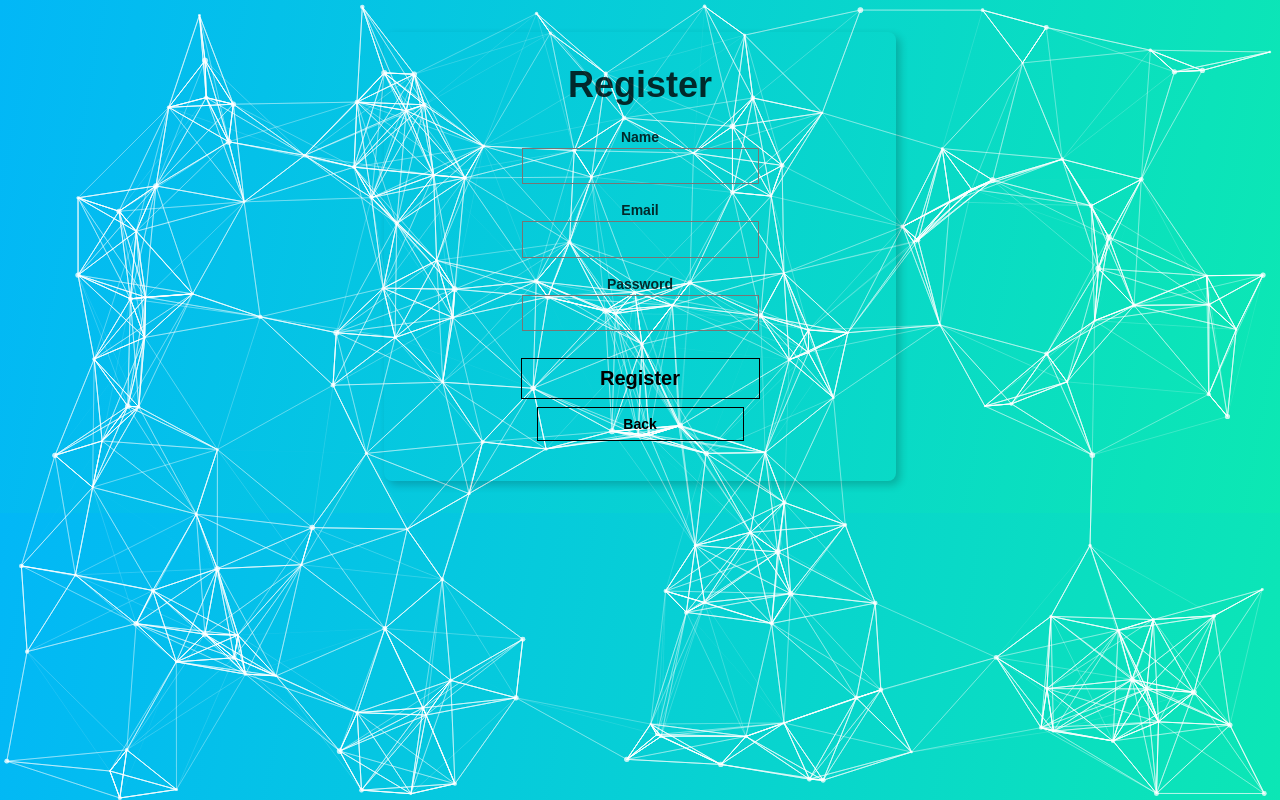
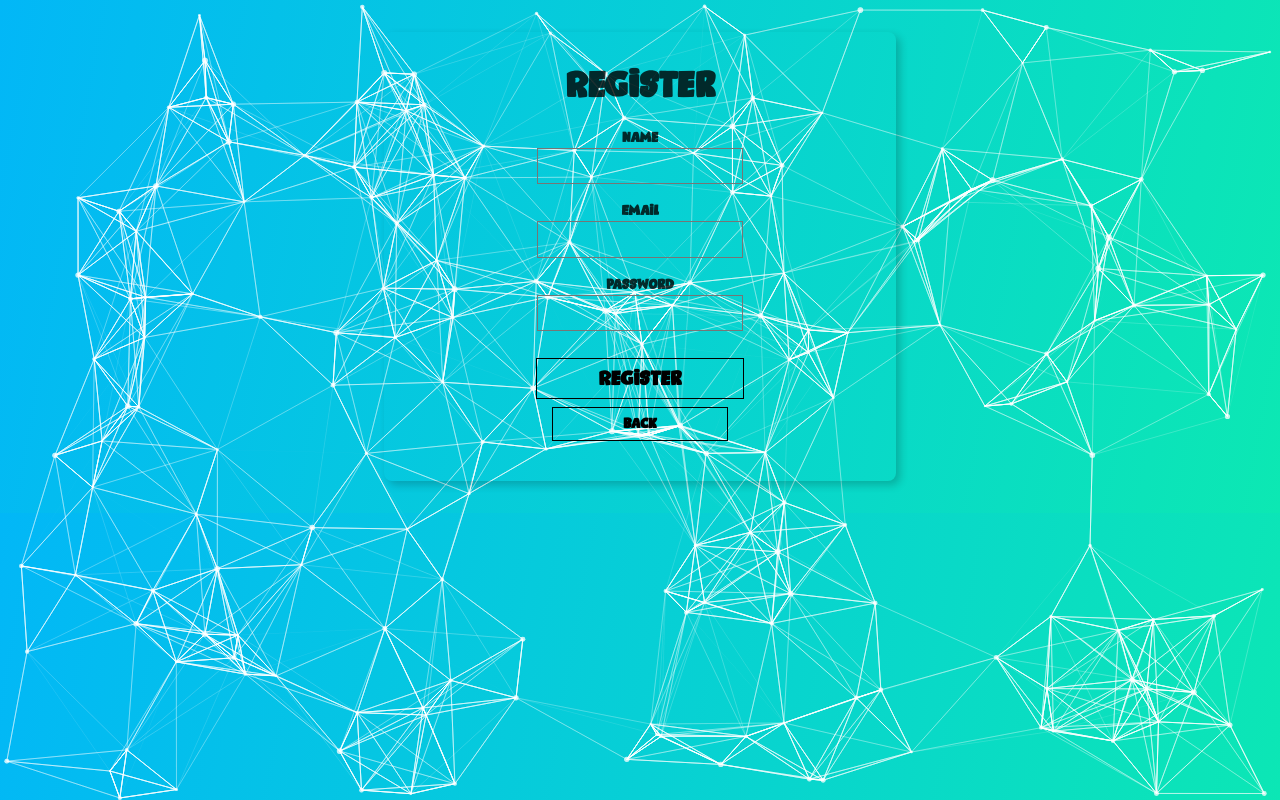
Before and after one commit to markobachvarovski/smart-brain-frontend, a React (Create React App) app in the folder final-project/: page / in a window 1280 px wide. Both pictures are taken after a click on the input "Register". Built offline with nearby package versions, Linux system fonts and the light colour scheme; what clarifai would draw is missing.

Commit message:
Updated the font everywhere

```diff
--- /dev/null
+++ b/final-project/src/components/Navigation/Navigation.css
@@ -0,0 +1,9 @@
+@font-face {
+    font-family: "RealityCheck";
+    src: url("../ImageLinkForm/reality_check_demo-webfont.woff")
+
+}
+
+input{
+    font-family: "RealityCheck", serif;
+}
--- a/final-project/src/components/Navigation/Navigation.js
+++ b/final-project/src/components/Navigation/Navigation.js
@@ -1,10 +1,10 @@
 import React from 'react';
 import 'tachyons';
+import './Navigation.css';
 
 const Navigation = ({onRouteChange}) => {
     return (
         <div className={'ma3'} style = {{display: 'flex', justifyContent: 'flex-end'}}>
-            {/*<p onClick={() => onRouteChange('signin')} className='f3 link dim black underline pointer tr'> Sign out </p>*/}
             <input onClick={() => onRouteChange('signin')} className="b ph3 pv2 input-reset ba b--black bg-transparent grow pointer f4 dib"
                    type="submit" value="Sign out"/>
         </div>
--- a/final-project/src/components/Register/Register.js
+++ b/final-project/src/components/Register/Register.js
@@ -56,21 +56,21 @@ class Register extends React.Component {
                 <main className="pa4 black-80">
                     <div className="measure">
                         <fieldset id="sign_up" className="ba b--transparent ph0 mh0">
-                            <legend className="f2 fw6 ph0 mh0">Register</legend>
+                            <legend className="font f2 fw6 ph0 mh0">Register</legend>
                             <div className="mt3">
-                                <label className="db fw6 lh-copy f6" htmlFor="email-address">Name</label>
+                                <label className="font db fw6 lh-copy f6" htmlFor="email-address">Name</label>
                                 <input onChange={this.onNameChange}
                                     className="pa2 input-reset ba bg-transparent hover-white w-100"
                                        type="text" name="name" id="name"/>
                             </div>
                             <div className="mt3">
-                                <label className="db fw6 lh-copy f6" htmlFor="email-address">Email</label>
+                                <label className="font db fw6 lh-copy f6" htmlFor="email-address">Email</label>
                                 <input onChange={this.onEmailChange}
                                     className="pa2 input-reset ba bg-transparent hover-white w-100"
                                        type="email" name="email-address" id="email-address"/>
                             </div>
                             <div className="mv3">
-                                <label className="db fw6 lh-copy f6" htmlFor="password">Password</label>
+                                <label className="font db fw6 lh-copy f6" htmlFor="password">Password</label>
                                 <input onChange={this.onPasswordChange}
                                     className="b pa2 input-reset ba bg-transparent hover-white w-100"
                                        type="password" name="password" id="password"/>
--- a/final-project/src/components/Signin/Signin.css
+++ b/final-project/src/components/Signin/Signin.css
@@ -1,3 +1,13 @@
+@font-face {
+    font-family: "RealityCheck";
+    src: url("../ImageLinkForm/reality_check_demo-webfont.woff")
+
+}
+
+.font{
+    font-family: "RealityCheck", serif;
+}
+
 .ba {
     border-style: solid;
     border-width: 1px;
--- a/final-project/src/components/Signin/Signin.js
+++ b/final-project/src/components/Signin/Signin.js
@@ -50,15 +50,15 @@ class Signin extends React.Component{
                 <main className="pa4 black-80">
                     <div className="measure">
                         <fieldset id="sign_up" className="ba b--transparent ph0 mh0">
-                            <legend className="f2 fw6 ph0 mh0">Sign In</legend>
+                            <legend className="font f2 fw6 ph0 mh0">Sign In</legend>
                             <div className="mt3">
-                                <label className="db fw6 lh-copy f6" htmlFor="email-address">Email</label>
+                                <label className="font db fw6 lh-copy f6" htmlFor="email-address">Email</label>
                                 <input onChange={this.onEmailChange}
                                     className="pa2 input-reset ba bg-transparent hover-white w-100"
                                        type="email" name="email-address" id="email-address"/>
                             </div>
                             <div className="mv3">
-                                <label className="db fw6 lh-copy f6" htmlFor="password">Password</label>
+                                <label className="font db fw6 lh-copy f6" htmlFor="password">Password</label>
                                 <input onChange={this.onPasswordChange}
                                     className="b pa2 input-reset ba bg-transparent hover-white w-100"
                                        type="password" name="password" id="password"/>
```
